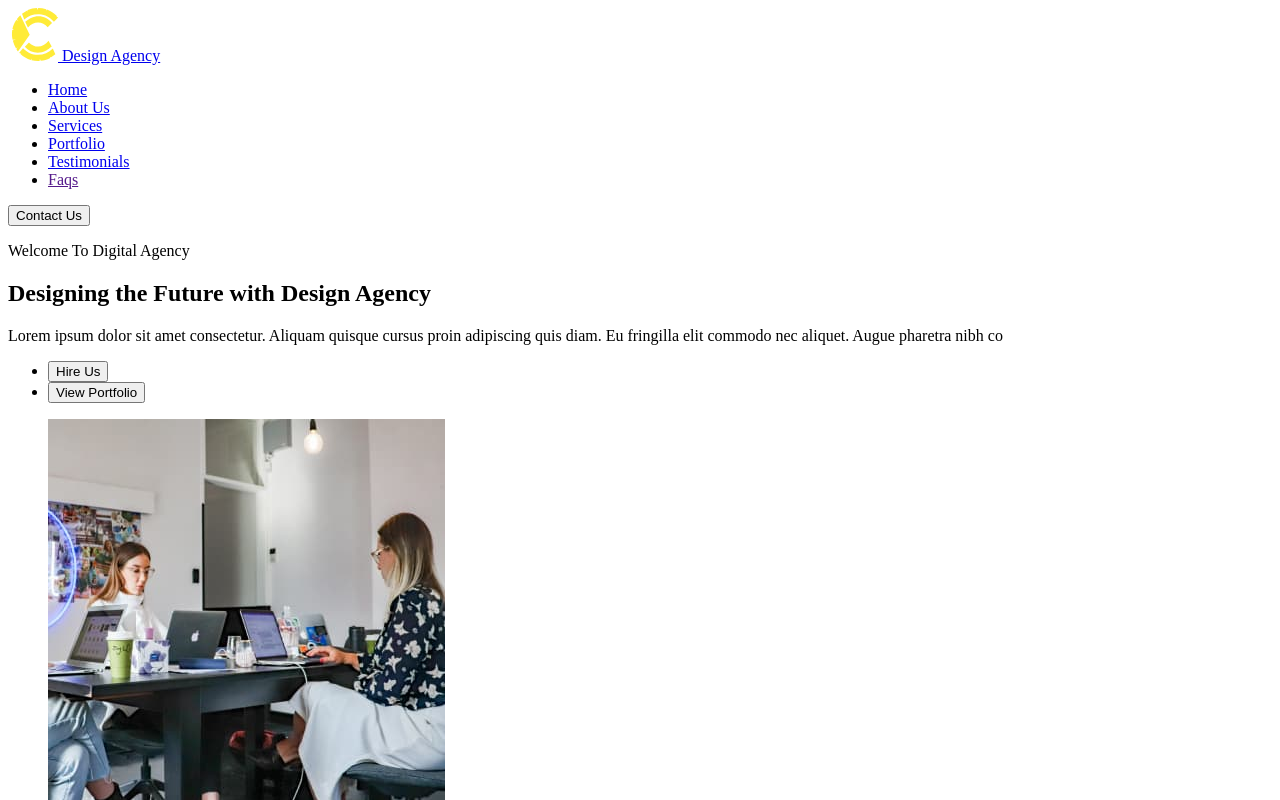
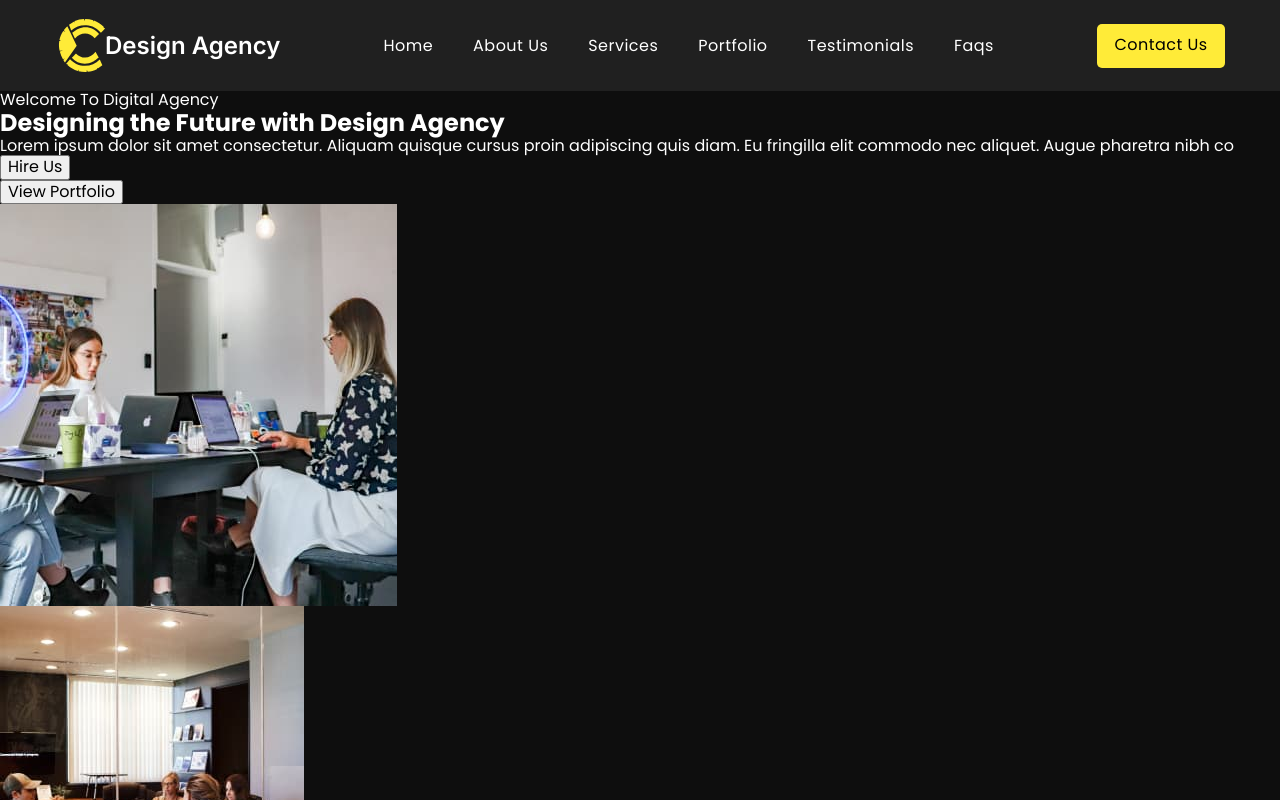
Before and after one commit to ElizabethBil/team_project, a plain HTML site: page index.html in a window 1280 px wide. Shown: the top 800 px of the page. Drawn offline with nearby package versions, Linux system fonts and the light colour scheme.

Commit message:
Update Header

```diff
--- /dev/null
+++ b/css/styles.css
@@ -0,0 +1,98 @@
+body
+{
+    font-family: Poppins, sans-serif;
+    color: #FFF;
+    background-color: #0E0E0E;
+}
+
+a
+{
+    text-decoration: none;
+}
+
+ul,
+ol
+{
+    list-style: none;
+    padding-left: 0;
+    margin-top: 0;
+    margin-bottom: 0;
+}
+
+h1,
+h2,
+h3,
+h4,
+h5,
+h6,
+p{
+margin: 0;
+}
+
+img{
+    display: block;
+}
+
+button{
+    cursor: pointer;
+}
+
+.container{
+    max-width: 1200px;
+    padding: 0 15px;
+    margin-left: auto;
+    margin-right: auto;
+}
+
+
+/* =============HEADER============ */
+
+.header{
+    background: #202020;
+
+}
+
+.header-logo{
+    color: #FFF;
+    font-family: Inter, sans-serif;
+    font-size: 24px;
+    font-weight: 600;
+    line-height: normal;
+    display: flex;
+    align-items: center;
+}
+
+.header-list-link{
+    color: #FFF;
+    font-size: 16px;
+    line-height: normal;
+    letter-spacing: 0.03em;
+    padding-top: 33px;
+    padding-bottom: 33px;
+    display: inline-block;
+}
+
+
+.header-button{
+    border-radius: 5px;
+    background: #FFEB38;
+    min-width: 128px;
+    height: 44px;
+    flex-shrink: 0;
+    font-size: 16px;
+    letter-spacing: 0.03em;
+    border: none;
+
+}
+.header-list{
+    display: flex;
+    gap: 40px;
+}
+
+.header-container{
+    display: flex;
+    align-items: center;
+    justify-content: space-between;
+}
+/* .header-list-item:not(:last-child){
+    margin-right:40px */
--- a/index.html
+++ b/index.html
@@ -3,28 +3,57 @@
   <head>
     <meta charset="UTF-8" />
     <meta name="viewport" content="width=device-width, initial-scale=1.0" />
+
+    <link
+      rel="stylesheet"
+      href="https://cdnjs.cloudflare.com/ajax/libs/modern-normalize/2.0.0/modern-normalize.min.css"
+      integrity="sha512-4xo8blKMVCiXpTaLzQSLSw3KFOVPWhm/TRtuPVc4WG6kUgjH6J03IBuG7JZPkcWMxJ5huwaBpOpnwYElP/m6wg=="
+      crossorigin="anonymous"
+      referrerpolicy="no-referrer"
+    />
+    <link rel="preconnect" href="https://fonts.googleapis.com" />
+    <link rel="preconnect" href="https://fonts.gstatic.com" crossorigin />
+    <link
+      href="https://fonts.googleapis.com/css2?family=Inter:wght@600&family=Poppins:wght@300;400;700&display=swap"
+      rel="stylesheet"
+    />
+    <link rel="stylesheet" href="./css/styles.css" />
     <title>Design Agency</title>
   </head>
 
   <body>
-    <header>
-      <a href="./index.html">
+    <header class="header">
+      <div class="container header-container">
+        <a class="header-logo" href="./index.html">
           <img src="./images/logo.svg" alt="Logo" width="50" height="53" />
           Design Agency
         </a>
 
-      <nav>
-        <ul>
-          <li><a href="#hero">Home</a></li>
-          <li><a href="#about">About Us</a></li>
-          <li><a href="#services">Services</a></li>
-          <li><a href="#portfolio">Portfolio</a></li>
-          <li><a href="#feedback">Testimonials</a></li>
-          <li><a href="">Faqs</a></li>
+        <nav class="header-nav">
+          <ul class="header-list">
+            <li class="header-list-item">
+              <a class="header-list-link" href="#hero">Home</a>
+            </li>
+            <li class="header-list-item">
+              <a class="header-list-link" href="#about">About Us</a>
+            </li>
+            <li class="header-list-item">
+              <a class="header-list-link" href="#services">Services</a>
+            </li>
+            <li class="header-list-item">
+              <a class="header-list-link" href="#portfolio">Portfolio</a>
+            </li>
+            <li class="header-list-item">
+              <a class="header-list-link" href="#feedback">Testimonials</a>
+            </li>
+            <li class="header-list-item">
+              <a class="header-list-link" href="">Faqs</a>
+            </li>
           </ul>
         </nav>
 
-      <button type="button">Contact Us</button>
+        <button class="header-button" type="button">Contact Us</button>
+      </div>
     </header>
 
     <main>
@@ -195,22 +224,52 @@
         <img src="./images/logo.svg" alt="Logo" width="50" height="53" />
         Design Agency
       </a>
-        <p>Lorem ipsum dolor sit amet consectetur. Scelerisque vitae et vitae suspendisse vulputate vestibulum tortor nisl cursus.
-        Egestas nulla in</p>
+      <p>
+        Lorem ipsum dolor sit amet consectetur. Scelerisque vitae et vitae
+        suspendisse vulputate vestibulum tortor nisl cursus. Egestas nulla in
+      </p>
       <ul>
-          <li><img src="./images/resource/Facebook.jpg" alt="Facebook" width="9" height="15" /></li>
-          <li><img src="./images/resource/Instagram.jpg" alt="Instagram" width="14.52" height="14.52" /></li>
-          <li><img src="./images/resource/Twitter.jpg" alt="Twitter" width="17" height="15" /></li>
-          <li><img src="./images/resource/LinkedIn.jpg" alt="LinkedIn" width="15.39" height="15.39" /></li>
+        <li>
+          <img
+            src="./images/resource/Facebook.jpg"
+            alt="Facebook"
+            width="9"
+            height="15"
+          />
+        </li>
+        <li>
+          <img
+            src="./images/resource/Instagram.jpg"
+            alt="Instagram"
+            width="14.52"
+            height="14.52"
+          />
+        </li>
+        <li>
+          <img
+            src="./images/resource/Twitter.jpg"
+            alt="Twitter"
+            width="17"
+            height="15"
+          />
+        </li>
+        <li>
+          <img
+            src="./images/resource/LinkedIn.jpg"
+            alt="LinkedIn"
+            width="15.39"
+            height="15.39"
+          />
+        </li>
       </ul>
-        <h3>Services</h3>
+      <p>Services</p>
       <ul>
         <li>UI/UX</li>
         <li>Website Dev</li>
         <li>Mobile Dev</li>
         <li>SEO</li>
       </ul>
-        <h3>Resources</h3>
+      <p>Resources</p>
       <ul>
         <li>Compliance</li>
         <li>Case Studies</li>
@@ -220,7 +279,9 @@
       <address>
         <h3>Contact Information</h3>
         <ul>
-            <li><a href="mailto:canvaslancer@gmail.com">canvaslancer@gmail.com</a></li>
+          <li>
+            <a href="mailto:canvaslancer@gmail.com">canvaslancer@gmail.com</a>
+          </li>
           <li><a href="tel:+00012345678">+0 (001) 234-56-78</a></li>
           <li><a href="">Lorem Ipsum Dummy text</a></li>
         </ul>
@@ -232,6 +293,5 @@
         <li><a href="">Cookies Policy</a></li>
       </ul>
     </footer>
-
   </body>
 </html>
```
Lines whose indentation alone changed are shown as unchanged.
